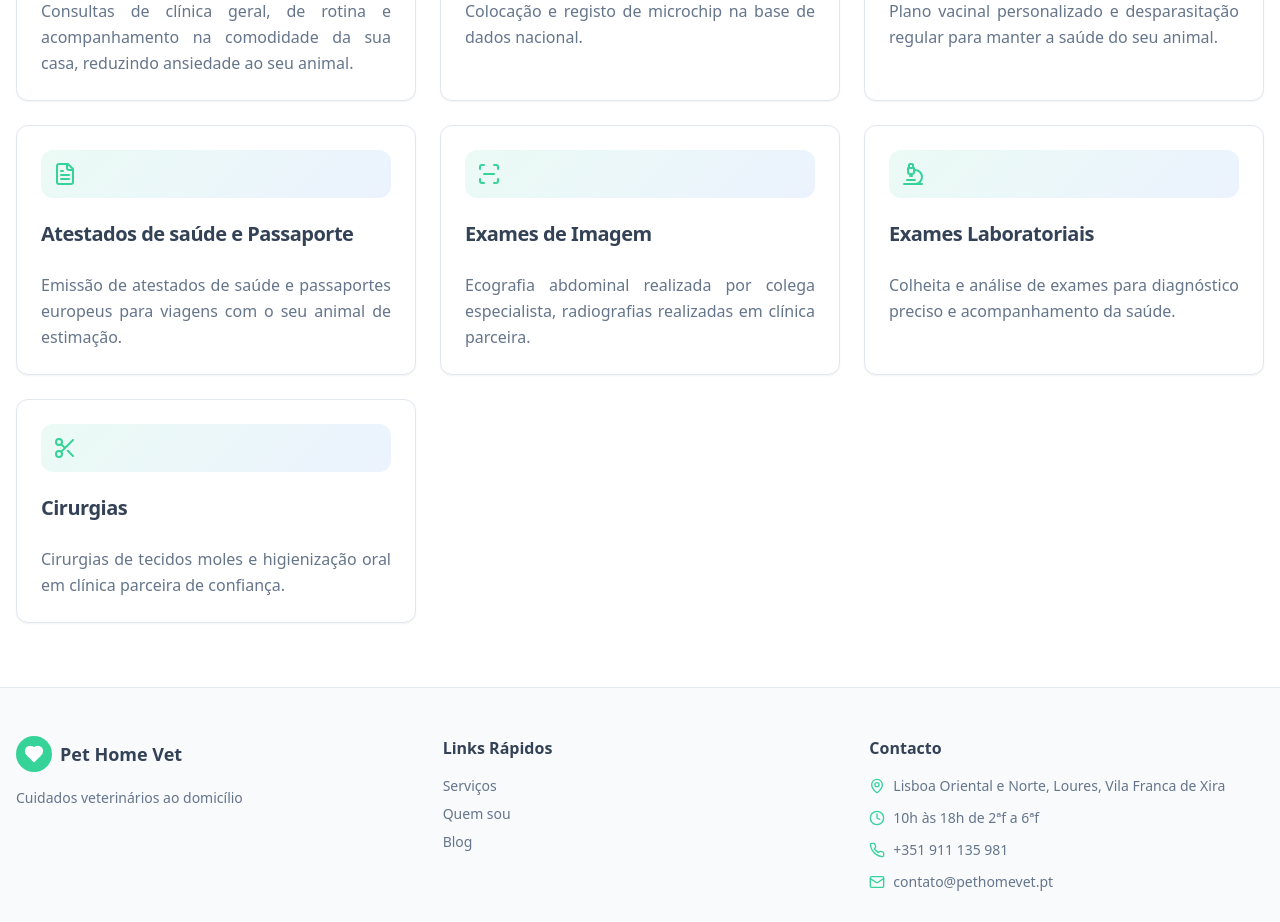
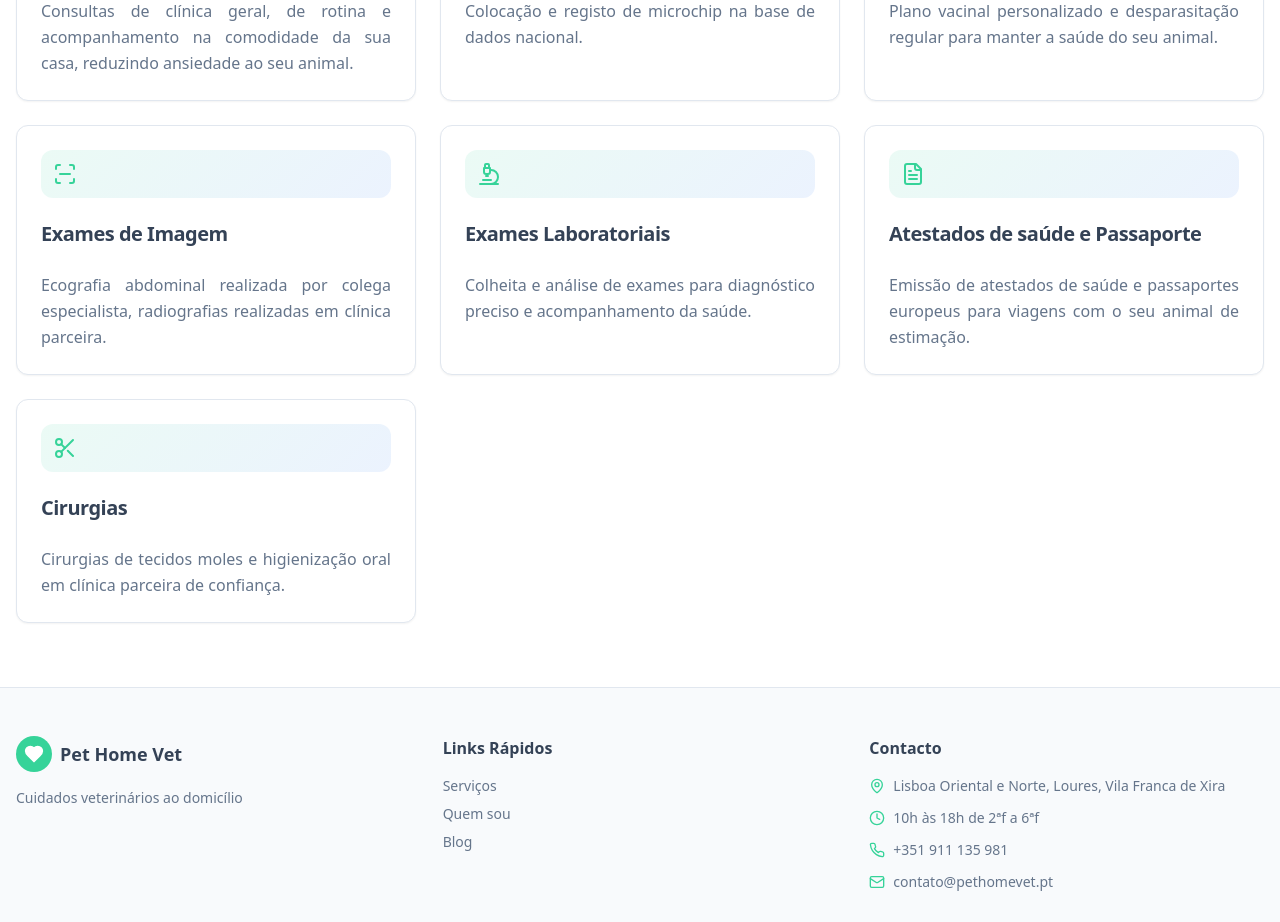
Before and after one commit to afcapitao/home-paws-vet, a React (Vite) app: page / in a window 1280 px wide. Shown: the part 1580-2502 px from the top of the page. Built offline with nearby package versions, Linux system fonts and the light colour scheme.

Commit message:
Reorder ServicesSection entries
Repositioned Exames de Imagem to appear after Vacinação e Desparasitação and before Exames Laboratoriais, followed by Atestados de saúde e Passaporte and Cirurgias. No UI text changes, just ordering of service cards.

```diff
--- a/src/components/ServicesSection.tsx
+++ b/src/components/ServicesSection.tsx
@@ -22,11 +22,6 @@ const ServicesSection = () => {
       description: t("services.prophylaxis.description"),
     },
     {
-      icon: FileText,
-      title: t("services.healthCertificate.title"),
-      description: t("services.healthCertificate.description"),
-    },
-    {
       icon: ScanLine,
       title: t("services.imaging.title"),
       description: t("services.imaging.description"),
@@ -35,6 +30,11 @@ const ServicesSection = () => {
       icon: Microscope,
       title: t("services.exams.title"),
       description: t("services.exams.description"),
+    },
+    {
+      icon: FileText,
+      title: t("services.healthCertificate.title"),
+      description: t("services.healthCertificate.description"),
     },
     {
       icon: Scissors,
```
